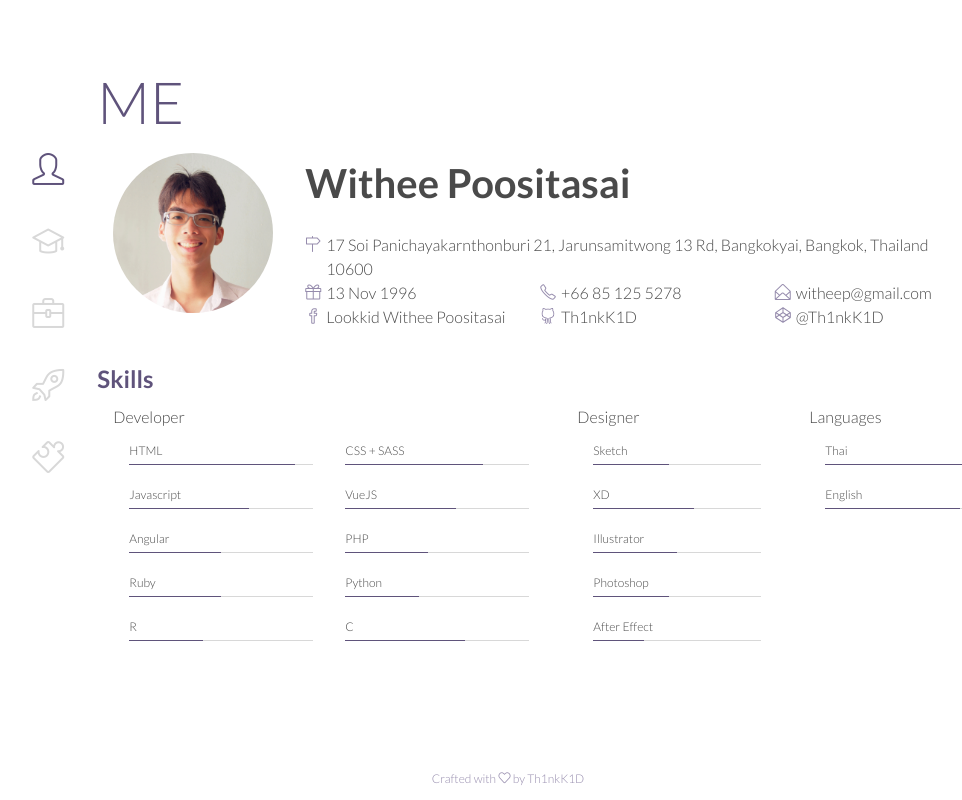
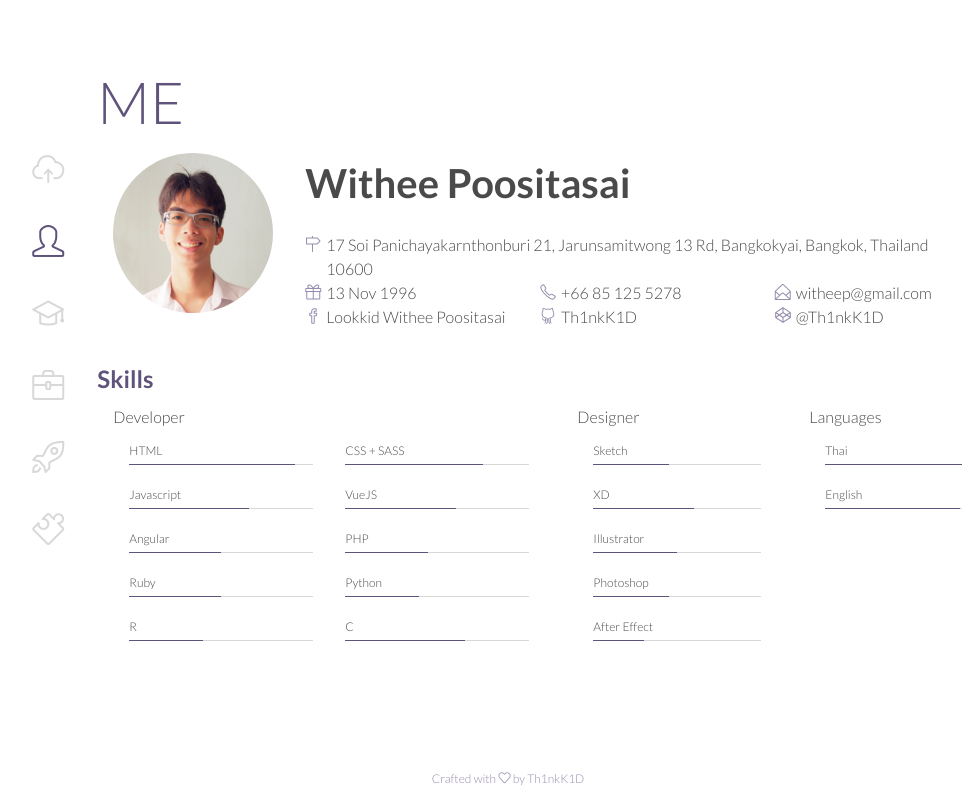
Before and after one commit to Th1nkK1D/me, a Vue app: page /profile in a window 1280 px wide. Shown: the whole page, without its empty margins (132-1094 px from the left). Built offline with nearby package versions, Linux system fonts and the light colour scheme.

Commit message:
Add levitate nav bar, fix simple-line-icon import

```diff
--- a/index.html
+++ b/index.html
@@ -6,7 +6,6 @@
     <title>k1d.me</title>
 
     <link href="https://fonts.googleapis.com/css?family=Lato:100,300,700" rel="stylesheet">
-    <link rel="stylesheet" href="/node_modules/simple-line-icons/css/simple-line-icons.css">
   </head>
   <body>
     <div id="app"></div>
--- a/src/App.vue
+++ b/src/App.vue
@@ -15,6 +15,9 @@ export default {
 @import '../node_modules/bulma/sass/grid/columns.sass';
 @import '../node_modules/bulma/sass/base/_all.sass';
 
+$simple-line-font-path: '../node_modules/simple-line-icons/fonts/';
+@import '../node_modules/simple-line-icons/scss/simple-line-icons.scss';
+
 body {
   margin: 0;
   font-family: 'Lato', sans-serif;
--- a/src/components/Navbar.vue
+++ b/src/components/Navbar.vue
@@ -25,6 +25,7 @@ export default {
   data() {
     return {
       menuItem: [
+        {name: 'Levitate', route: '/', icon: 'cloud-upload'},
         {name: 'Me', route: '/profile', icon: 'user'},
         {name: 'Education', route: '/education', icon: 'graduation'},
         {name: 'Work', route: '/work', icon: 'briefcase'},
```
